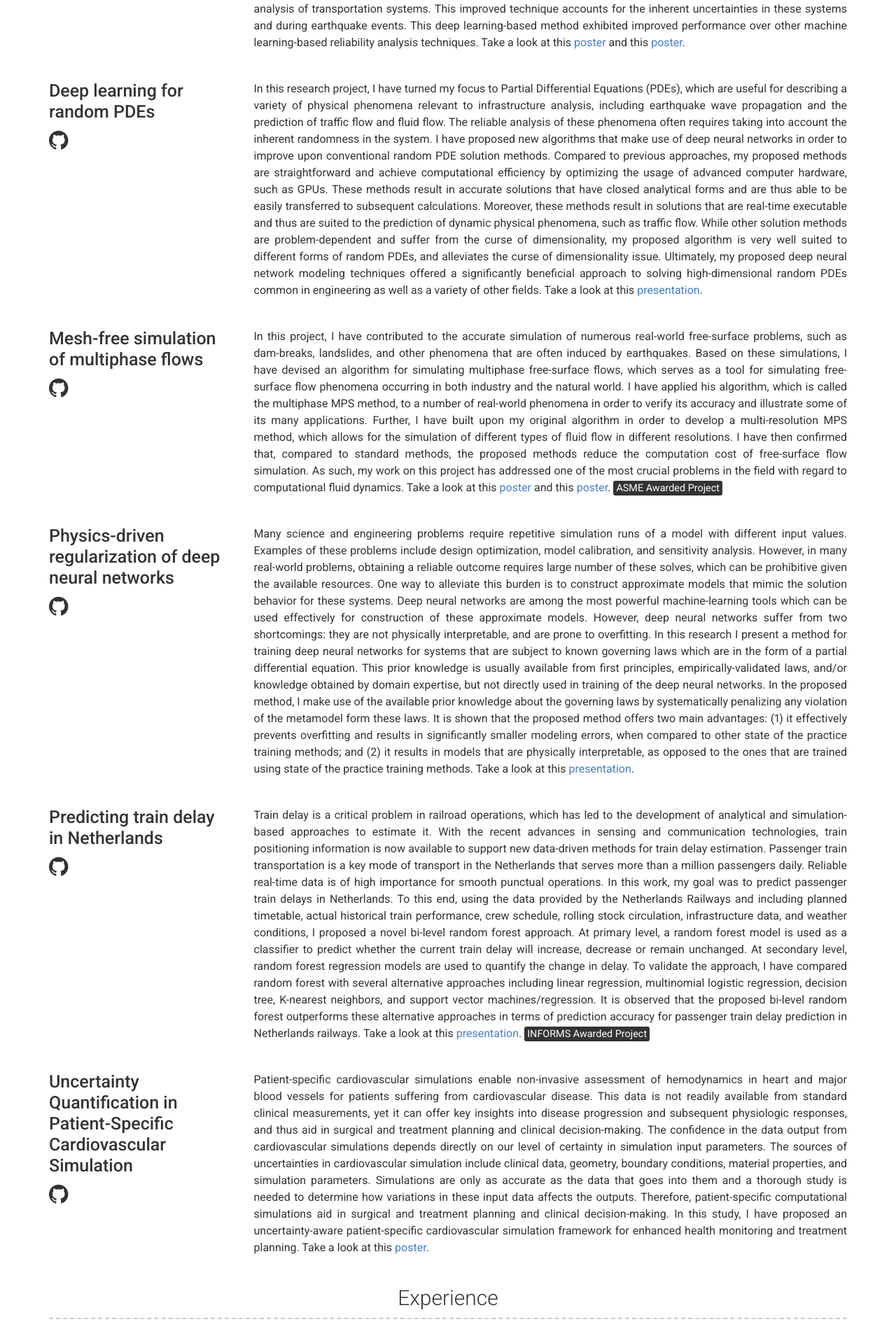
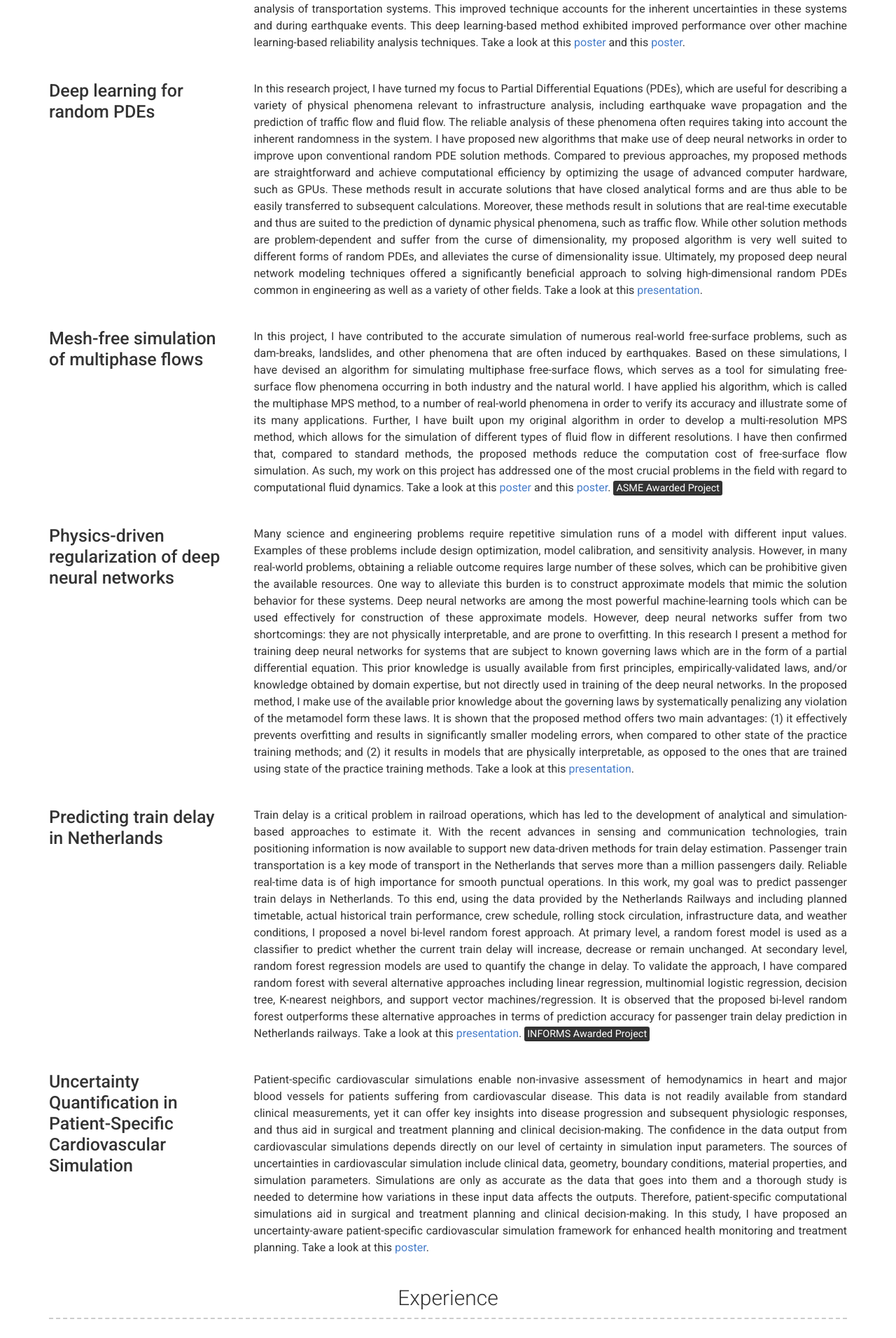
Before and after one commit to mnabian/mnabian.github.io, a Jekyll site: the page built from index.md, in a window 1280 px wide. Shown: the part 824-2736 px from the top of the page at 70% size. Built offline with Jekyll 4.4.1, drawn with Linux system fonts in a browser that asks for light colours.

Commit message:
Update projects.html

```diff
--- a/_includes/projects.html
+++ b/_includes/projects.html
@@ -7,11 +7,13 @@
         {%- if project.link -%}
           {% include a.html href=project.link class="project-link" %}{{ project.link }}</a>
         {%- endif -%}
-        <p class="no-print">
-          <a href="https://github.com/{{ project.github }}" target="_blank">
-            <i class="fa fa-github" title="{{ project.name }} Github link"></i>
-          </a>
-        </p>
+        {%- if project.github -%}
+	          <p class="no-print">
+	            <a href="https://github.com/{{ project.github }}" target="_blank">
+	              <i class="fa fa-github" title="{{ project.name }} Github link"></i>
+	            </a>
+	          </p>
+	      {%- endif -%}
       </div>
       <div class="col-xs-12 col-sm-8 col-md-9 col-print-12">
         {%- if project.quote -%}
```
